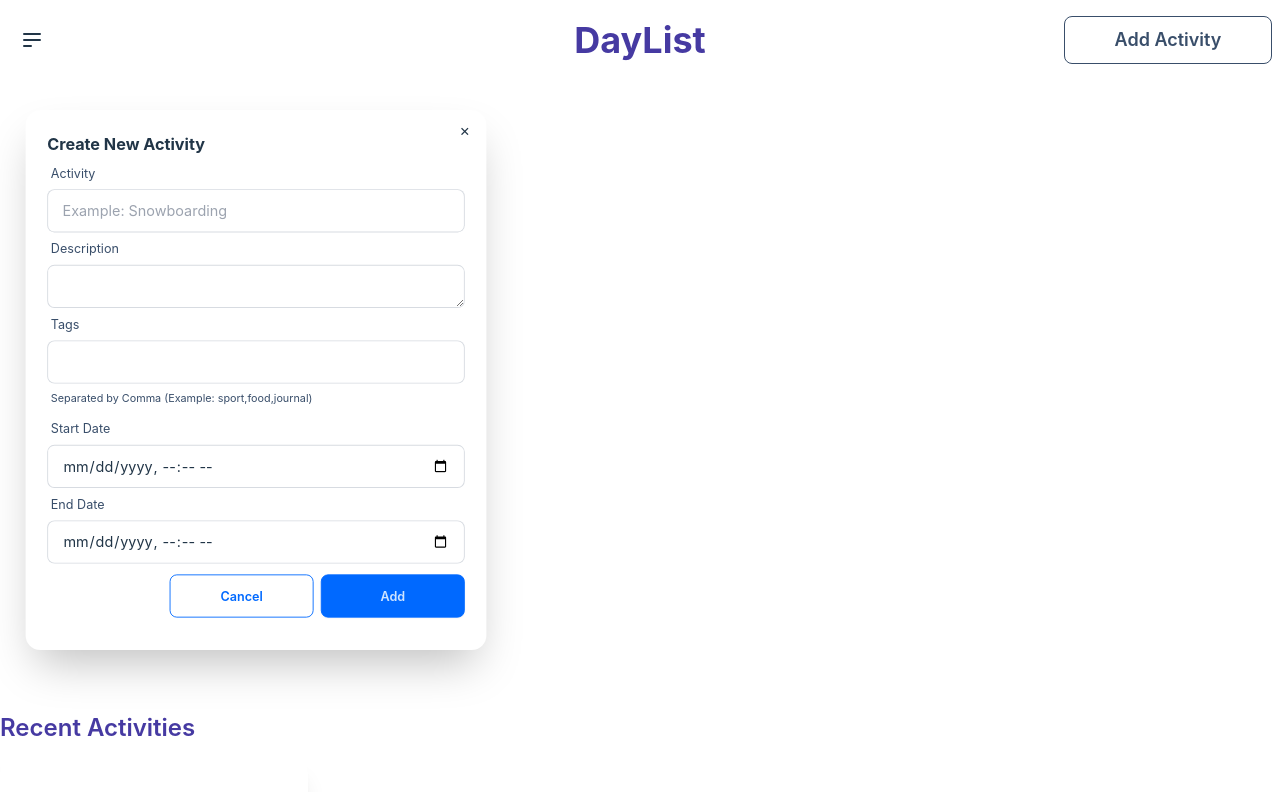
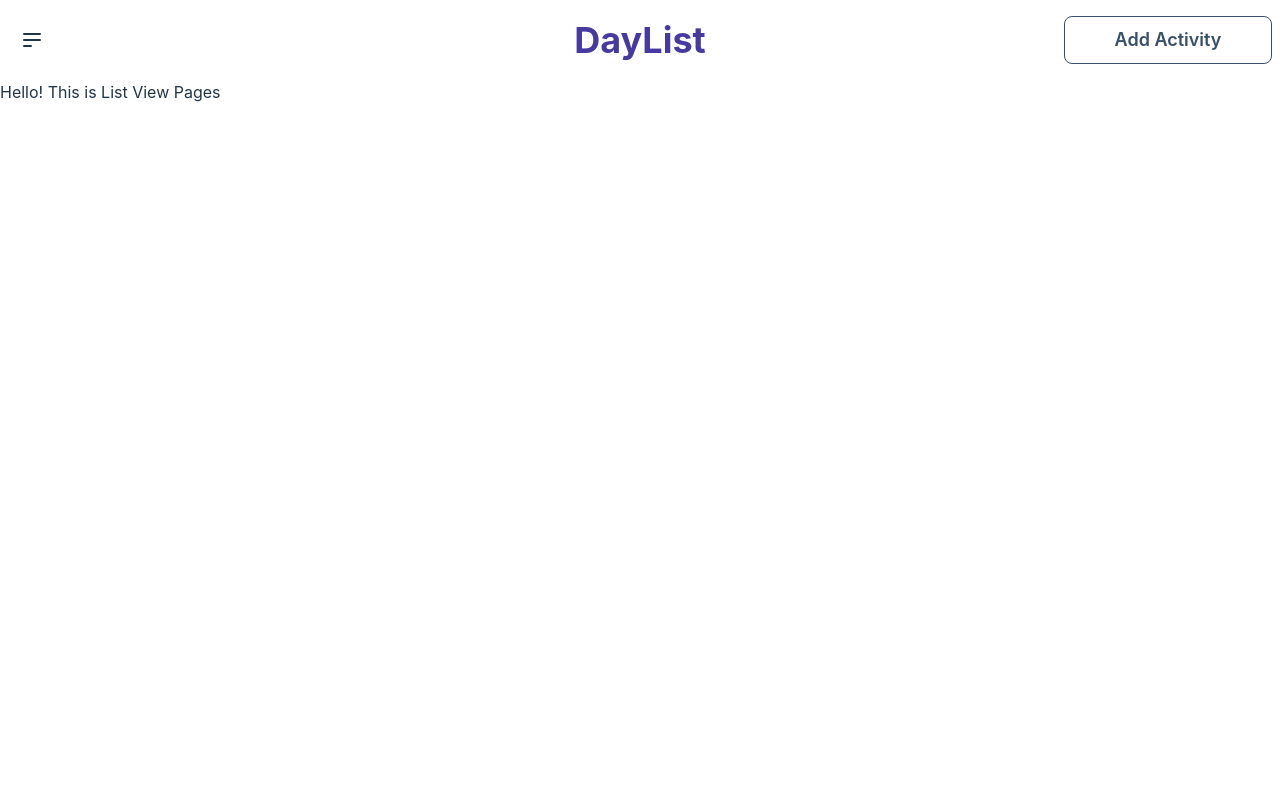
Before and after one commit to fiwz/bearmentor-task-management, a React (Vite) app: page /list in a window 1280 px wide. Shown: the top 792 px of the page. Built offline with nearby package versions, Linux system fonts and the light colour scheme.

Commit message:
feat: add route to nav menu

```diff
--- /dev/null
+++ b/src/components/layouts/list-view.tsx
@@ -0,0 +1,15 @@
+import Navigation from "./navigation";
+
+const ListView = ({ children }: any) => {
+  return (
+    <>
+      <div className="container mx-auto mb-10 pb-5 w-screen">
+        {children}
+        <Navigation></Navigation>
+        <p>Hello! This is List View Pages</p>
+      </div>
+    </>
+  );
+};
+
+export default ListView;
--- a/src/components/layouts/navigation.tsx
+++ b/src/components/layouts/navigation.tsx
@@ -29,16 +29,23 @@ const Navigation = () => {
               className="menu menu-sm dropdown-content bg-base-100 rounded-box z-[1] mt-3 w-52 p-2 shadow"
             >
               <li>
-                <a className="text-xl">Overview</a>
+                <a className="text-xl text-neutral" href="/">
+                  Overview
+                </a>
               </li>
               <li>
-                <a className="text-xl">List</a>
+                <a className="text-xl text-neutral" href="/list">
+                  List
+                </a>
               </li>
             </ul>
           </div>
         </div>
         <div className="navbar-center">
-          <a className="btn btn-ghost text-4xl text-secondary font-bold">
+          <a
+            className="btn btn-ghost text-4xl text-secondary font-bold"
+            href="/"
+          >
             DayList
           </a>
         </div>
--- a/src/main.tsx
+++ b/src/main.tsx
@@ -1,10 +1,25 @@
 import React from "react";
 import ReactDOM from "react-dom/client";
-import App from "./App.tsx";
+// import App from "./App.tsx";
 import "./index.css";
+import { createBrowserRouter, RouterProvider } from "react-router-dom";
+import Master from "./components/layouts/master.tsx";
+import ListView from "./components/layouts/list-view.tsx";
+
+const router = createBrowserRouter([
+  {
+    path: "/",
+    element: <Master></Master>,
+  },
+  {
+    path: "/list",
+    element: <ListView></ListView>,
+  },
+]);
 
 ReactDOM.createRoot(document.getElementById("root")!).render(
   <React.StrictMode>
-    <App />
-  </React.StrictMode>,
+    <RouterProvider router={router} />
+    {/* <App /> */}
+  </React.StrictMode>
 );
```
